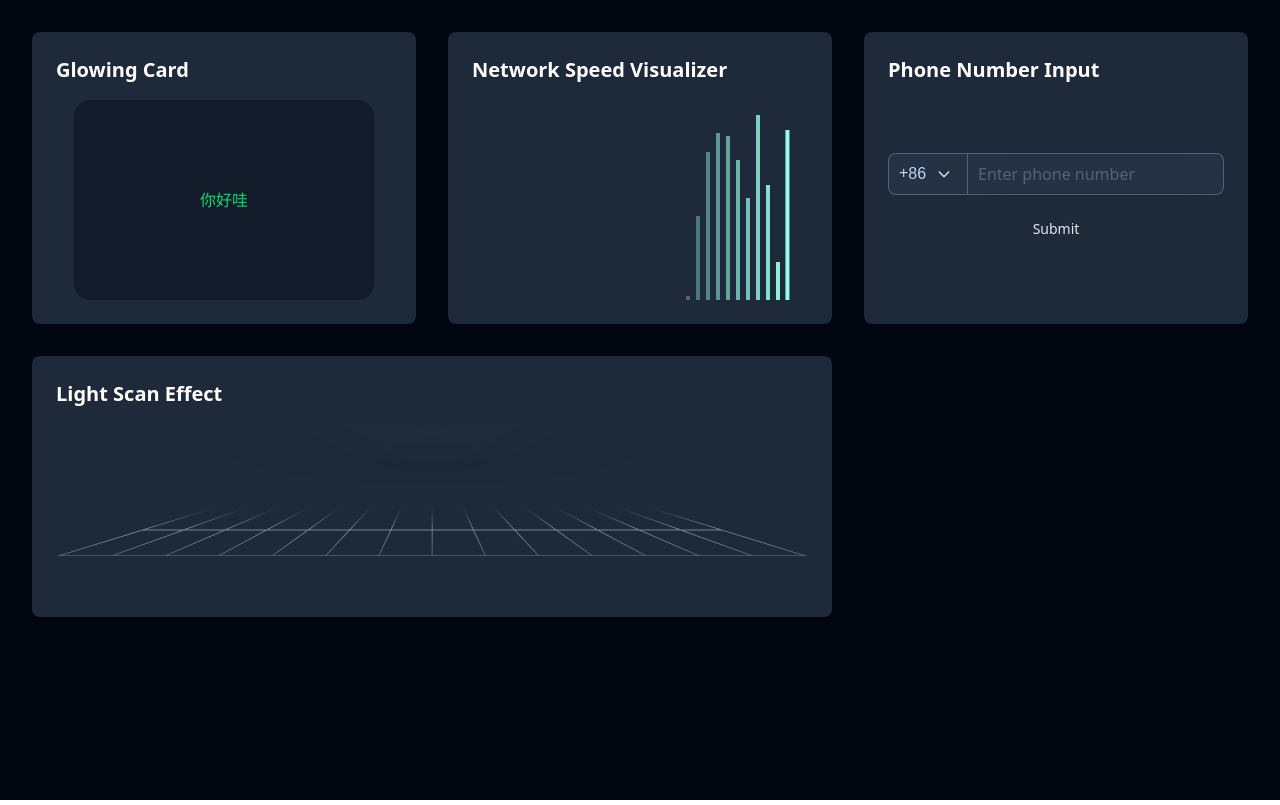
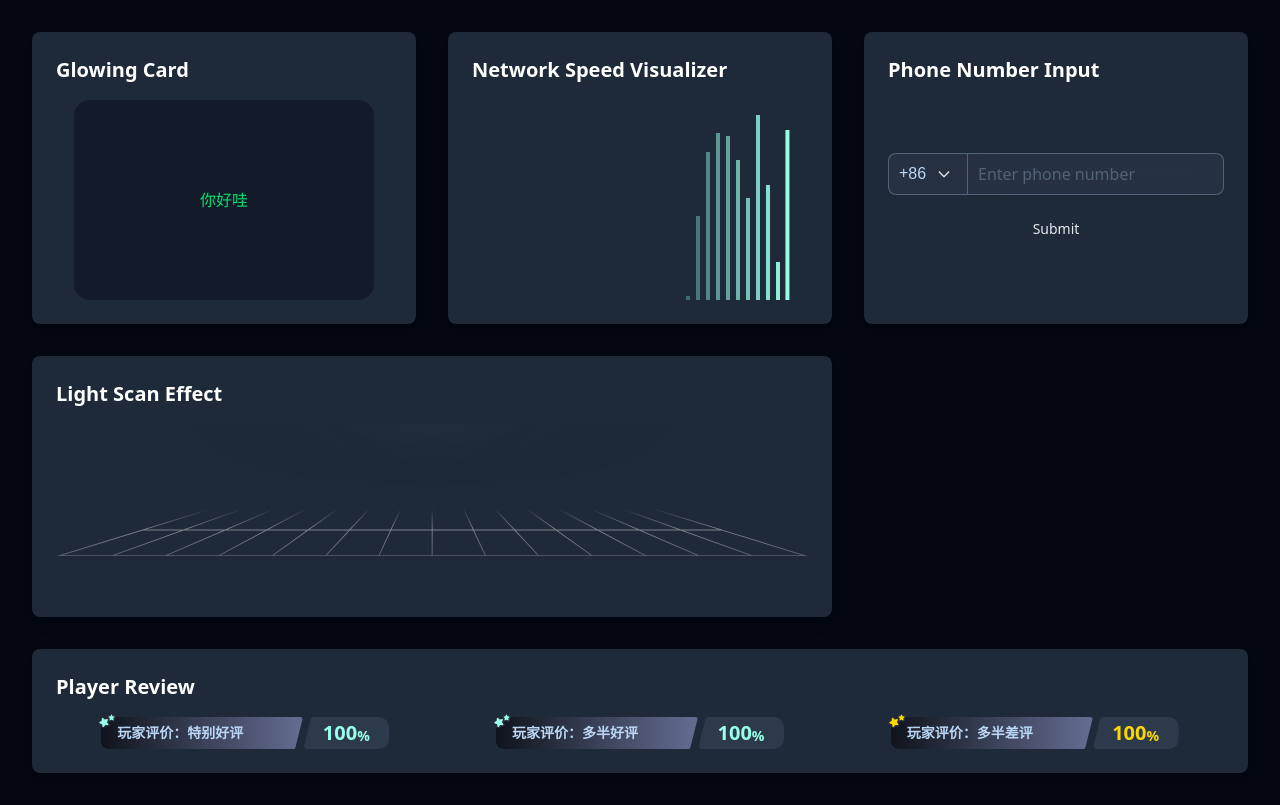
Before and after one commit to songjingwei/gamesir-magic-ui, a React (Vite) app: page / in a window 1280 px wide. Built offline with nearby package versions, Linux system fonts and the light colour scheme.

Commit message:
feat: 增加玩家评价组件

```diff
--- /dev/null
+++ b/src/components/PlayerReview/index.tsx
@@ -0,0 +1,94 @@
+import ReviewRectIcon from "@/icons/PlayerReview/ReviewRectIcon";
+import ReviewStarIcon from "@/icons/PlayerReview/ReviewStarIcon";
+import type React from "react";
+import { cn } from "@/lib/utils";
+import { text } from "stream/consumers";
+
+const STATUS_MAP = {
+	好评如潮: {
+		color: "#98ffe8",
+	},
+	特别好评: {
+		color: "#98ffe8",
+	},
+	多半好评: {
+		color: "#98ffe8",
+	},
+	褒贬不一: {
+		color: "#f9d802",
+	},
+	多半差评: {
+		color: "#f9d802",
+	},
+	差评如潮: {
+		color: "#ff6143",
+	},
+};
+
+interface IPlayerReviewProps {
+	// status: keyof typeof STATUS_MAP;
+	score: number;
+}
+
+const PlayerReview: React.FC<IPlayerReviewProps> = ({ score }) => {
+	let status: keyof typeof STATUS_MAP;
+	if (score >= 95) {
+		status = "好评如潮";
+	} else if (score >= 80) {
+		status = "特别好评";
+	} else if (score >= 70) {
+		status = "多半好评";
+	} else if (score >= 40) {
+		status = "褒贬不一";
+	} else if (score >= 20) {
+		status = "多半差评";
+	} else {
+		status = "差评如潮";
+	}
+	const color = STATUS_MAP[status].color;
+
+	return (
+		<div className="flex items-center justify-between p-0">
+			<div className="relative">
+				<ReviewRectIcon />
+				<div className={cn("absolute -left-1 -top-1")}>
+					<ReviewStarIcon color={color} />
+				</div>
+				<div
+					className={cn(
+						"flex items-center",
+						"absolute left-4 top-1/2 transform -translate-y-1/2",
+						"text-[#bad7f5] text-sm font-bold leading-5",
+					)}
+				>
+					<span>玩家评价：</span>
+					<span>{status}</span>
+				</div>
+			</div>
+			<div className="relative w-[86px] h-[32px] flex items-center justify-center">
+				<div
+					className={cn(
+						"absolute inset-0 bg-[rgb(186,215,245)]/10 backdrop-blur-[5px]",
+						"rounded-tr-[10px] rounded-br-[10px]",
+					)}
+					style={{
+						clipPath:
+							"polygon(9.45117px 0px, 86px 0px, 86px 32px, 2.55052px 32px, 0.608225px 29.5231px, 7.48376px 1.52306px)",
+						borderRadius: "0 10px 10px 0",
+					}}
+				/>
+				<div
+					className="flex items-end relative z-10 font-bold leading-5"
+					style={{
+						color: color,
+					}}
+				>
+					<span className="text-xl">100</span>
+					<span className="text-sm relative -top-[1px]">%</span>
+				</div>
+			</div>
+		</div>
+	);
+};
+
+export default PlayerReview;
--- /dev/null
+++ b/src/icons/PlayerReview/ReviewRectIcon.tsx
@@ -0,0 +1,37 @@
+import type { SVGProps } from "react";
+
+const ReviewRectIcon = (props: SVGProps<SVGSVGElement>) => {
+	return (
+		<svg
+			xmlns="http://www.w3.org/2000/svg"
+			width="202"
+			height="32"
+			viewBox="0 0 202 32"
+			aria-label="Review Rect Icon"
+			role="img"
+			{...props}
+		>
+			<title>Review Rect Icon</title>
+			<desc>Review Rect 图标</desc>
+			<path
+				d="M0 8C0 3.58172 3.58172 0 8 0H199.483C200.785 0 201.74 1.22483 201.422 2.4878L194.38 30.4878C194.157 31.3768 193.357 32 192.441 32H8C3.58172 32 0 28.4183 0 24V8Z"
+				fill="url(#paint0_linear_2824_10924)"
+			/>
+			<defs>
+				<linearGradient
+					id="paint0_linear_2824_10924"
+					x1="0"
+					y1="16"
+					x2="198"
+					y2="16"
+					gradientUnits="userSpaceOnUse"
+				>
+					<stop stop-color="#10131D" />
+					<stop offset="1" stop-color="#626C8F" />
+				</linearGradient>
+			</defs>
+		</svg>
+	);
+};
+
+export default ReviewRectIcon;
--- /dev/null
+++ b/src/icons/PlayerReview/ReviewStarIcon.tsx
@@ -0,0 +1,56 @@
+import type { SVGProps } from "react";
+
+const ReviewStarIcon = (props: SVGProps<SVGSVGElement>) => {
+	return (
+		<svg
+			xmlns="http://www.w3.org/2000/svg"
+			width="19"
+			height="16"
+			viewBox="0 0 19 16"
+			aria-label="Review Star Icon"
+			role="img"
+			{...props}
+		>
+			<title>Review Star Icon</title>
+			<desc>Review Star 图标</desc>
+			<path
+				d="M13.5732 1.47302C14.0203 0.791299 15.0374 0.791228 15.4844 1.47302L15.5713 1.63025L16.0527 2.67322L17.1855 2.81189C18.1609 2.93119 18.5386 4.13502 17.8301 4.79822L16.9912 5.5824L17.2119 6.71521C17.3971 7.66687 16.3878 8.42544 15.5244 7.94177L14.5283 7.38318L13.5332 7.94177C12.6698 8.42544 11.6605 7.66689 11.8457 6.71521L12.0654 5.5824L11.2275 4.79822C10.519 4.13497 10.8965 2.93103 11.8721 2.81189L13.0039 2.67322L13.4863 1.63025L13.5732 1.47302Z"
+				fill="currentColor"
+				stroke="url(#paint0_linear_2976_12660)"
+				stroke-width="1.3"
+			/>
+			<path
+				d="M4.11028 5.58536C4.1365 4.37893 5.55913 3.75972 6.45988 4.56273L7.86618 5.81662C7.89698 5.84408 7.93765 5.85188 7.97288 5.84154L9.76948 5.30775C10.9264 4.96367 11.9457 6.1343 11.4716 7.23166L10.7252 8.9571C10.7094 8.9936 10.7132 9.03817 10.7374 9.07321L11.8076 10.6267C12.4848 11.6113 11.7157 12.9592 10.5078 12.8379L8.64023 12.6507C8.60267 12.647 8.56641 12.6628 8.54352 12.6928L7.40784 14.1872C6.67343 15.1539 5.16284 14.7981 4.90383 13.6315L4.49533 11.79C4.48611 11.7484 4.45614 11.7152 4.41866 11.7019L2.6481 11.072C1.52187 10.6711 1.35983 9.1274 2.40011 8.51517L4.0142 7.5645C4.04595 7.54581 4.06867 7.51044 4.06957 7.46904L4.11028 5.58536Z"
+				fill="currentColor"
+				stroke="url(#paint1_linear_2976_12660)"
+				stroke-width="1.3"
+			/>
+			<defs>
+				<linearGradient
+					id="paint0_linear_2976_12660"
+					x1="157.889"
+					y1="6.42973"
+					x2="-36.8432"
+					y2="6.42973"
+					gradientUnits="userSpaceOnUse"
+				>
+					<stop stop-color="#626C8F" />
+					<stop offset="1" stop-color="#10131D" />
+				</linearGradient>
+				<linearGradient
+					id="paint1_linear_2976_12660"
+					x1="209.067"
+					y1="-75.7753"
+					x2="-63.84"
+					y2="43.0036"
+					gradientUnits="userSpaceOnUse"
+				>
+					<stop stop-color="#626C8F" />
+					<stop offset="1" stop-color="#10131D" />
+				</linearGradient>
+			</defs>
+		</svg>
+	);
+};
+
+export default ReviewStarIcon;
--- a/src/preview.tsx
+++ b/src/preview.tsx
@@ -6,6 +6,7 @@ import { NetworkSpeedVisualizer } from "./components/NetworkSpeedVisualizer";
 import { PhoneNumberInput } from "./components/PhoneNumberInput"; // 导入 PhoneNumberInput
 import { Button } from "./components/ui/button"; // 导入 Button
 import { LightScanEffect } from "./components/LightScanEffect"; // 导入 LightScanEffect
+import PlayerReview from "./components/PlayerReview"; // 导入 PlayerReview
 
 import Background from "./assets/background_grid.svg";
 import Effect1 from "./assets/light_effect1.png";
@@ -141,6 +142,16 @@ const Preview: React.FC = () => {
 						</div>
 					</div>
 				</div>
+
+				{/* PlayerReview display area */}
+				<div className="bg-gray-800 col-span-1 md:col-span-2 lg:col-span-3 w-full rounded-lg shadow-lg p-6 flex flex-col items-start">
+					<h2 className="text-xl font-bold text-white mb-4">Player Review</h2>
+					<div className="w-full flex flex-wrap justify-around items-center gap-4">
+						<PlayerReview score={90} />
+						<PlayerReview score={70} />
+						<PlayerReview score={30} />
+					</div>
+				</div>
 			</div>
 		</div>
 	);
```
